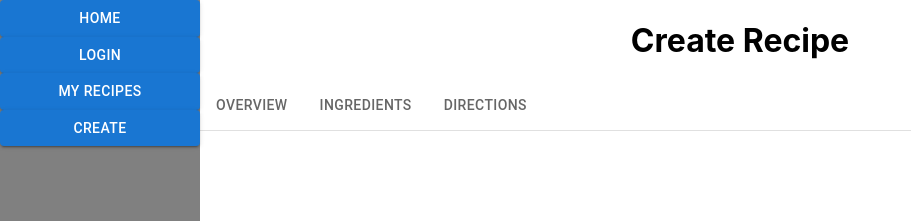
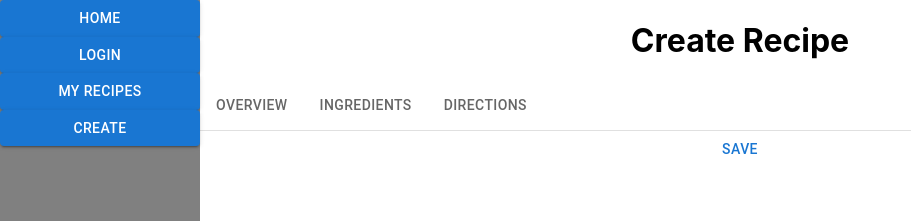
Before and after one commit to zach-habib/Biteful, a React (Create React App) app: page /create/1 in a window 1280 px wide. Shown: the top 221 px of the page, without its empty margins (0-911 px from the left). Built offline with nearby package versions, Linux system fonts and the light colour scheme; no server answers; the database is empty.

Commit message:
attempted to create a save button

```diff
--- a/src/routes/Create.js
+++ b/src/routes/Create.js
@@ -1,9 +1,9 @@
 import { useState, useEffect } from 'react'
 import { useParams } from 'react-router-dom'
-import { getFirestore, doc, getDoc } from "firebase/firestore";
+import { getFirestore, doc, getDoc, setDoc } from "firebase/firestore";
 import Box from '@mui/material/Box'
 import { TabPanel, TabContext, TabList } from '@mui/lab';
-import { Tab } from '@mui/material'
+import { Button, Tab } from '@mui/material'
 import Section from './../components/create/Section'
 import Step from './../components/create/Step'
 import Sidebar from "./../components/sidebar/Sidebar"
@@ -13,8 +13,9 @@ const stockRecipe = [{}, [], []];
 const Create = () => {
 	const [value, setValue] = useState("0");
 	const [recipe, setRecipe] = useState(stockRecipe);
+	const { recipeId } = useParams();
 
-	const { recipeId } = useParams();
+	let db, docRef, docSnap;
 
 	const handleTabChange = (event, newValue) => {
 		setValue(newValue);
@@ -29,10 +30,10 @@ const Create = () => {
 	}
 
 	//Fetches recipe document data from Firebase
-	const fetchRecipe = async() => {
-		const db = getFirestore();
-		const docRef = doc(db, "recipes", recipeId);
-		const docSnap = await getDoc(docRef);
+	const fetchRecipe = async () => {
+		db = getFirestore();
+		docRef = doc(db, "recipes", recipeId);
+		docSnap = await getDoc(docRef);
 
 		if (docSnap.exists()) {
 			readRecipeFromDoc(docSnap.data());
@@ -50,6 +51,23 @@ const Create = () => {
 		newRecipe[1] = data.ingredients;
 		newRecipe[2] = data.directions;
 		setRecipe(newRecipe);
+	}
+
+	const updateRecipe = async () => {
+		// doc.update({
+		// 	overview: recipe[0],
+		// 	ingredients: recipe[1],
+		// 	directions: recipe[2]
+		// })
+		const status = setDoc(docRef, {
+			overview: recipe[0],
+			ingredients: recipe[1],
+			directions: recipe[2]
+		}, { merge: true })
+
+		status
+			.then(value => { console.log(value) })
+			.catch(err => { console.log(err) })
 	}
 
 	useEffect(() => {
@@ -74,6 +92,9 @@ const Create = () => {
 					<TabPanel value="2"><Section id={1} value={recipe[1]} onChange={handleData} type="ingredients" /></TabPanel>
 					<TabPanel value="3"><Section id={2} value={recipe[2]} onChange={handleData} /></TabPanel>
 				</TabContext>
+				<Button onClick={updateRecipe}>
+					Save
+				</Button>
 			</div>
 		</div>
 	)
```
